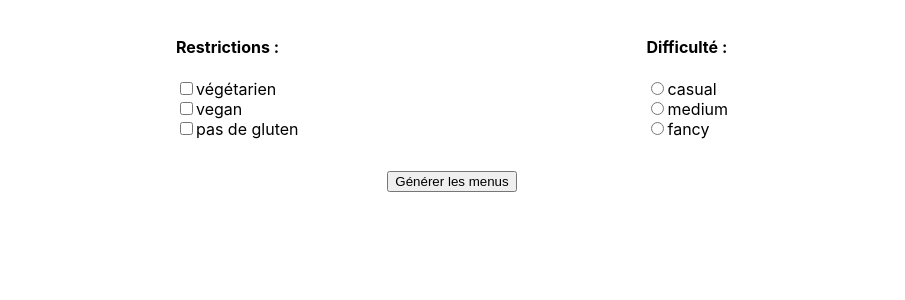
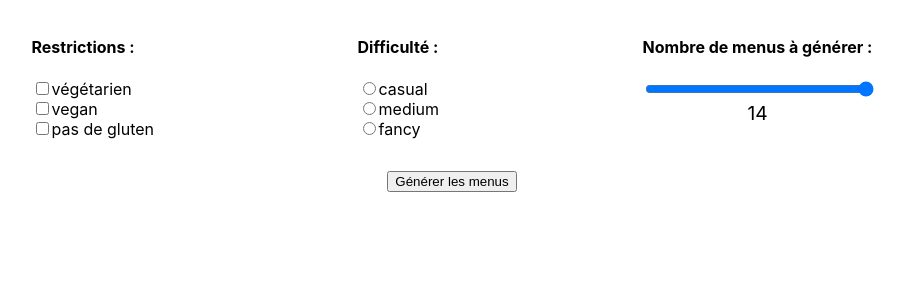
Before and after one commit to taichoup/menu-generator, a React (Create React App) app: page / in a window 1280 px wide. Shown: the top 300 px of the page, without its empty margins (188-1093 px from the left). Built offline with nearby package versions, Linux system fonts and the light colour scheme.

Commit message:
add slider for menu qty

```diff
--- a/src/components/App.module.css
+++ b/src/components/App.module.css
@@ -50,3 +50,12 @@ td {
   align-content: center;
   padding: 1em;
 }
+.menuQtyLabel {
+  display: block;
+  font-size: larger;
+  text-align: center;
+}
+
+input[type='range'] {
+  width: 100%;
+}
--- a/src/components/App.tsx
+++ b/src/components/App.tsx
@@ -3,8 +3,7 @@ import { ListeDeCoursesItem } from './ListeDeCoursesItem';
 import { MenuEntry } from './MenuEntry';
 import { DifficultyLevel, plats, plat, tags } from '../assets/plats';
 import styles from './App.module.css';
-
-const MENUS_TO_GENERATE = 14;
+import { resourceLimits } from 'worker_threads';
 
 enum daysOfTheWeek {
   MONDAY = 'lundi',
@@ -19,6 +18,7 @@ enum daysOfTheWeek {
 function App() {
 
   const [menus, setMenus] = useState<plat[]>();
+  const [menuQty, setMenuQty] = useState(14);
   const [settingVeggie, setSettingVeggie] = useState(false);
   const [settingVegan, setSettingVegan] = useState(false);
   const [settingGlutenFree, setSettingGlutenFree] = useState(false);
@@ -28,7 +28,7 @@ function App() {
     const menus: plat[] =
       [...plats]
         .sort(() => Math.random() - Math.random())
-        .slice(0, MENUS_TO_GENERATE)
+        .slice(0, menuQty)
         // y a un souci là. Parfois ça ne génère pas assez de menus. Ce qu'il faudrait quand ça filtre trop, c'est que ça répète les menus pour en avoir le bon nombre
         .filter(plat => difficulty ? plat.difficulty === difficulty : plat)
         .filter(plat => settingVeggie ? plat?.tags?.includes(tags.VEGGIE) : plat)
@@ -59,11 +59,15 @@ function App() {
     setDifficulty((event.currentTarget as HTMLInputElement).value);
   };
 
+  const handleMenuQtyChange = (event: React.FormEvent) => {
+    setMenuQty(Number((event.currentTarget as HTMLInputElement).value));
+  };
+
 
 return (
   <div className={styles.App}>
     <section>
-      <form className={styles.settings}>
+      <form className={styles.settings} id="settings_form" >
         <div className={styles.settingsGroup}>
           <h4>Restrictions :</h4>
           <div>
@@ -92,6 +96,19 @@ return (
           <div>
             <input type="radio" id="difficulty_hard" name="difficulty" value="fancy" onChange={handleDifficultySettingChange} />
             <label htmlFor="difficulty_hard">{DifficultyLevel.FANCY}</label>
+          </div>
+        </div>
+        <div>
+          <h4>Nombre de menus à générer :</h4>
+          <div>
+            <input
+             type="range"
+             id="settings_qty"
+             onChange={handleMenuQtyChange}
+             min="1"
+             max="14"
+             name="qty"/>
+             <span className={styles.menuQtyLabel}>{menuQty}</span>
           </div>
         </div>
       </form>
```
